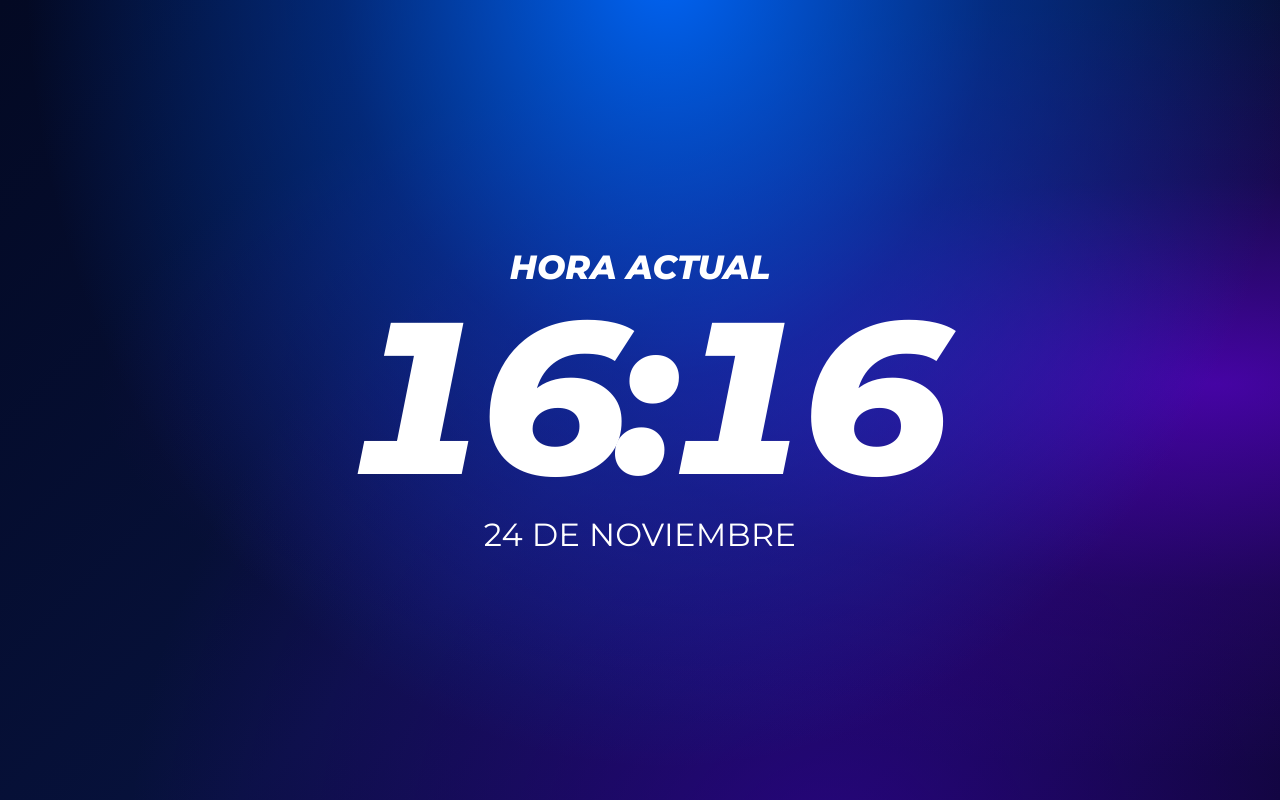
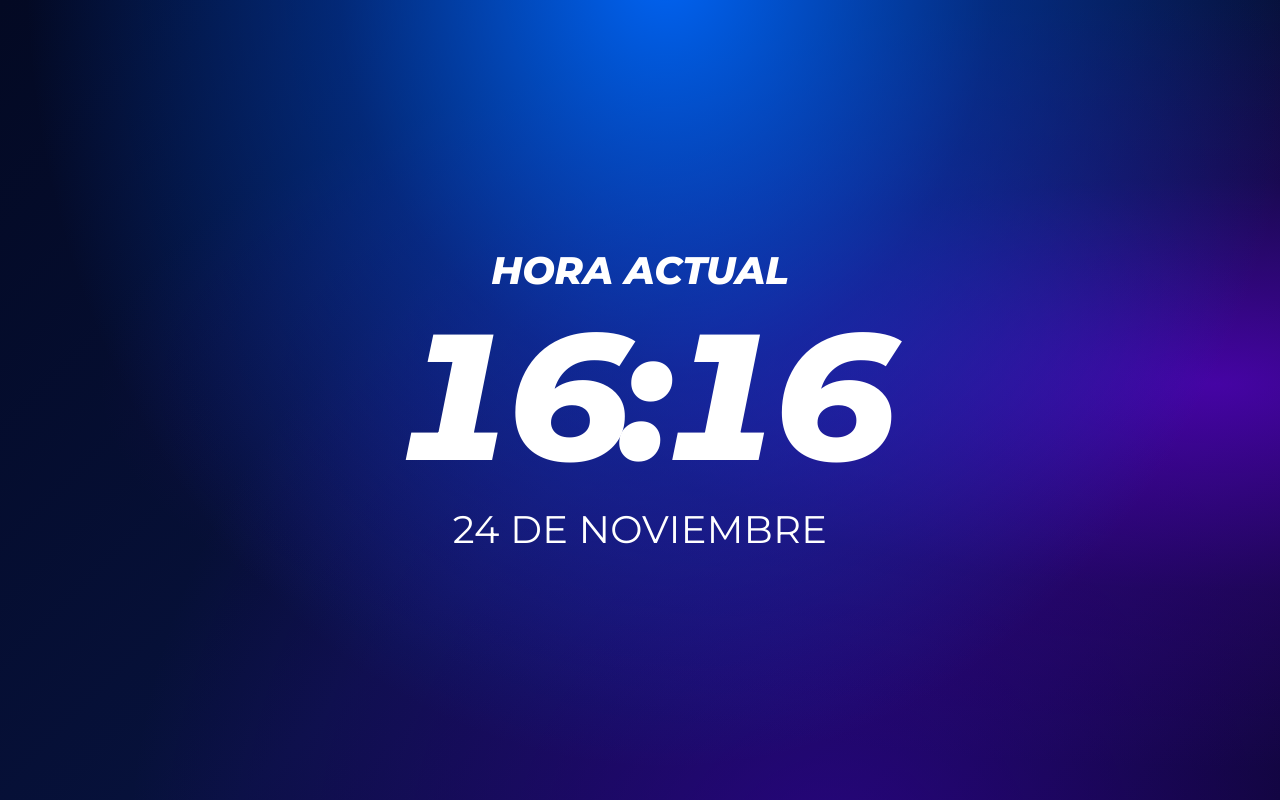
Before and after one commit to vmarkgt/reloj-guatemala, a plain HTML site: page index.html in a window 1280 px wide. Drawn offline with Linux system fonts and the light colour scheme.

Commit message:
Update index.html

```diff
--- a/index.html
+++ b/index.html
@@ -13,6 +13,8 @@
 
 <style>
 
+/* CONFIGURACIÓN GENERAL */
+
 * {
     margin: 0;
     padding: 0;
@@ -27,6 +29,7 @@ html, body {
 
 body {
     font-family: 'Montserrat', sans-serif;
+    color: #FFFFFF;
 
     background:
         radial-gradient(
@@ -56,7 +59,6 @@ body {
     display: flex;
     justify-content: center;
     align-items: center;
-    color: #FFFFFF;
 }
 
 /* CONTENEDOR */
@@ -69,26 +71,26 @@ body {
     align-items: center;
     justify-content: center;
     text-align: center;
-    padding: 3vmin;
+    padding: 2vw;
 }
 
-/* ETIQUETA */
+/* TEXTO SUPERIOR */
 
 .etiqueta {
-    font-size: 4.2vmin;
+    font-size: clamp(22px, 3vw, 65px);
     font-weight: 800;
     font-style: italic;
     text-transform: uppercase;
-    margin-bottom: 0.8vmin;
+    margin-bottom: 1vw;
 }
 
-/* RELOJ */
+/* HORA */
 
 .hora {
-    font-size: clamp(48px, 27vmin, 900px);
+    font-size: clamp(65px, 14vw, 900px);
     font-weight: 800;
     font-style: italic;
-    line-height: 0.95;
+    line-height: 1;
     letter-spacing: -0.065em;
     white-space: nowrap;
     font-variant-numeric: tabular-nums;
@@ -114,10 +116,10 @@ body {
 /* FECHA */
 
 .fecha {
-    font-size: 4vmin;
+    font-size: clamp(20px, 3vw, 65px);
     font-weight: 400;
     text-transform: uppercase;
-    margin-top: 2vmin;
+    margin-top: 1.5vw;
     letter-spacing: 0.01em;
 }
 
@@ -142,11 +144,13 @@ body {
 
 <script>
 
-// RELOJ CON HORA DE GUATEMALA
+/* RELOJ CON HORA DE GUATEMALA */
 
 function actualizarReloj() {
 
     const ahora = new Date();
+
+    // HORA DE GUATEMALA
 
     const formatoHora = new Intl.DateTimeFormat('es-GT', {
         timeZone: 'America/Guatemala',
@@ -176,9 +180,11 @@ function actualizarReloj() {
 
 }
 
-// ACTUALIZACIÓN AUTOMÁTICA
+// ACTUALIZAR INMEDIATAMENTE
 
 actualizarReloj();
+
+// ACTUALIZAR CADA SEGUNDO
 
 setInterval(actualizarReloj, 1000);
 
```
